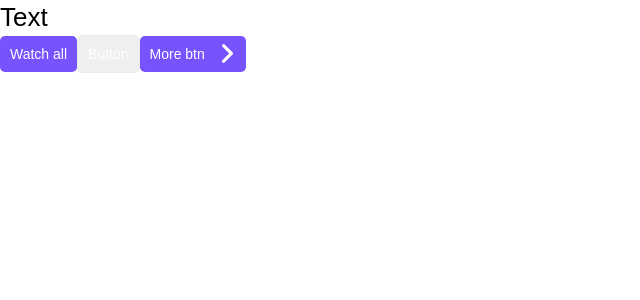
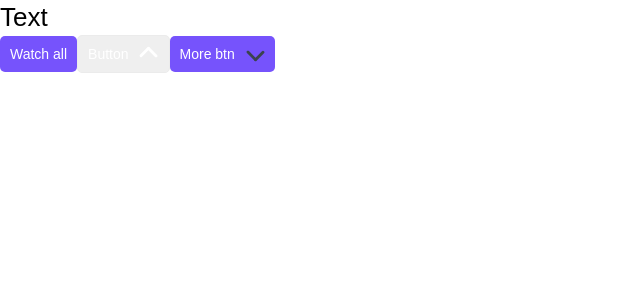
Before and after one commit to kkirrin/purple_next_course, a Next.js app: page / in a window 1280 px wide. Shown: the top 300 px of the page, without its empty margins (0-640 px from the left). Built offline with nearby package versions, Linux system fonts and the light colour scheme.

Commit message:
feat: добавляет кнопки с arrow и стили

```diff
--- a/app/components/Button/Button.module.css
+++ b/app/components/Button/Button.module.css
@@ -43,6 +43,16 @@
 }
 
 .down {
-    transform: rotate(90deg);
+    transform: rotate(180deg);
     transition: all 0.2s ease-in-out;
 }
+
+.svg {
+    width: 20px;
+    transition: all .2s ease-in-out;
+}
+
+.primary svg,
+.ghost:hover svg {
+    fill: var(--black);
+}
--- a/app/components/Button/Button.props.ts
+++ b/app/components/Button/Button.props.ts
@@ -5,5 +5,5 @@ export interface ButtonProps extends DetailedHTMLProps<ButtonHTMLAttributes<HTML
     children: ReactNode;
     appearance: 'primary' | 'ghost';
     // Параметр необязательный
-    arrow?: 'right' | 'down' | 'none';
+    arrow?: 'up' | 'down' | 'none';
 }
--- a/app/components/Button/Button.tsx
+++ b/app/components/Button/Button.tsx
@@ -16,6 +16,8 @@ export const Button = ({ appearance, arrow = 'none', children, className, ...pro
         })}
         {...props}>
         {children}
+
+
         {arrow !== 'none' && <span className={cn(styles.arrow, {
             [styles.down]: arrow == 'down',
 
@@ -28,9 +30,9 @@ export const Button = ({ appearance, arrow = 'none', children, className, ...pro
             height={200}
         /> */}
 
-        <svg width="21" height="13" viewBox="0 0 21 13" fill="none" xmlns="http://www.w3.org/2000/svg">
-            <rect y="9.89954" width="14" height="3" rx="1.5" transform="rotate(-45 0 9.89954)" fill="white"/>
-            <path d="M9.06069 1.23228C9.64647 0.646496 10.5962 0.646496 11.182 1.23228L18.9602 9.01046C19.546 9.59624 19.546 10.546 18.9602 11.1318V11.1318C18.3744 11.7176 17.4246 11.7176 16.8389 11.1318L9.06069 3.3536C8.4749 2.76782 8.4749 1.81807 9.06069 1.23228V1.23228Z" fill="white"/>
+        <svg className={styles.svg} width="21" height="13" viewBox="0 0 21 13" fill="#fff" xmlns="http://www.w3.org/2000/svg">
+            <rect y="9.89954" width="14" height="3" rx="1.5" transform="rotate(-45 0 9.89954)"/>
+            <path d="M9.06069 1.23228C9.64647 0.646496 10.5962 0.646496 11.182 1.23228L18.9602 9.01046C19.546 9.59624 19.546 10.546 18.9602 11.1318V11.1318C18.3744 11.7176 17.4246 11.7176 16.8389 11.1318L9.06069 3.3536C8.4749 2.76782 8.4749 1.81807 9.06069 1.23228V1.23228Z" />
         </svg>
 
 
--- a/app/page.tsx
+++ b/app/page.tsx
@@ -29,7 +29,7 @@ export default function Home(): JSX.Element {
 		<>
 			<Htag tag="h1">Text</Htag>
 			<Button appearance='primary'>Watch all</Button>
-			<Button appearance='ghost'>Button</Button>
+			<Button appearance='ghost' arrow='up'>Button</Button>
 			<Button appearance='primary' arrow='down'>More btn</Button>
 
 
```
